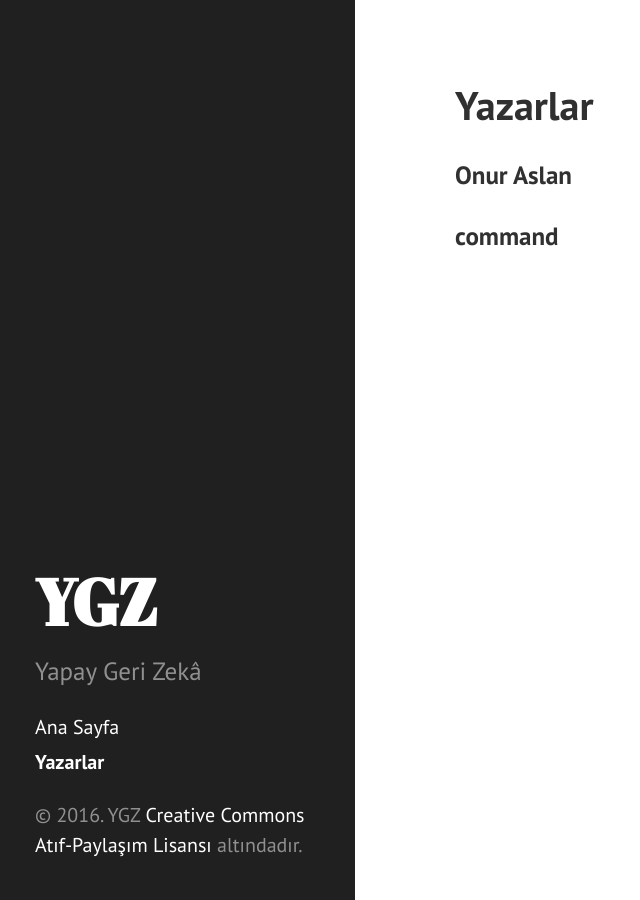
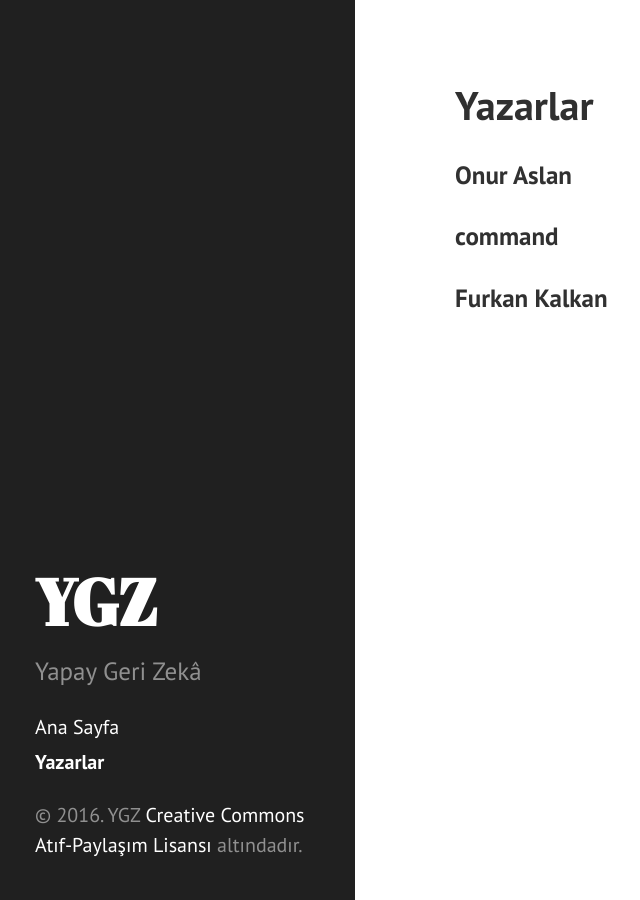
Before and after one commit to yapaygerizeka/yapaygerizeka.github.io, a Jekyll site: the page built from yazarlar.md, in a window 1280 px wide. Shown: the whole page, without its empty margins (5-645 px from the left). Built offline with Jekyll 4.4.1, drawn with Linux system fonts in a browser that asks for light colours.

Commit message:
Update _config.yml
kandalf added

```diff
--- a/_config.yml
+++ b/_config.yml
@@ -35,3 +35,10 @@ authors:
   command:
     name: command
     display_name: command
+  kandalf:
+    name: kandalf
+    display_name: Furkan Kalkan
+    email: furkan.kalkan3@gmail.com
+    web: http://furkankalkan.com
+    twitter: furkan_kalkan1
+    github: geekdinazor
```
